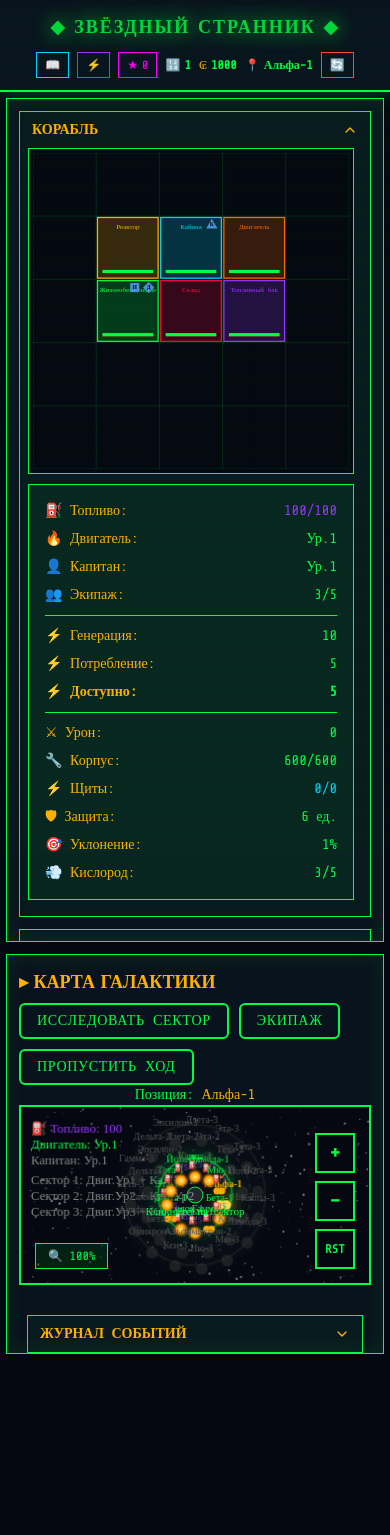
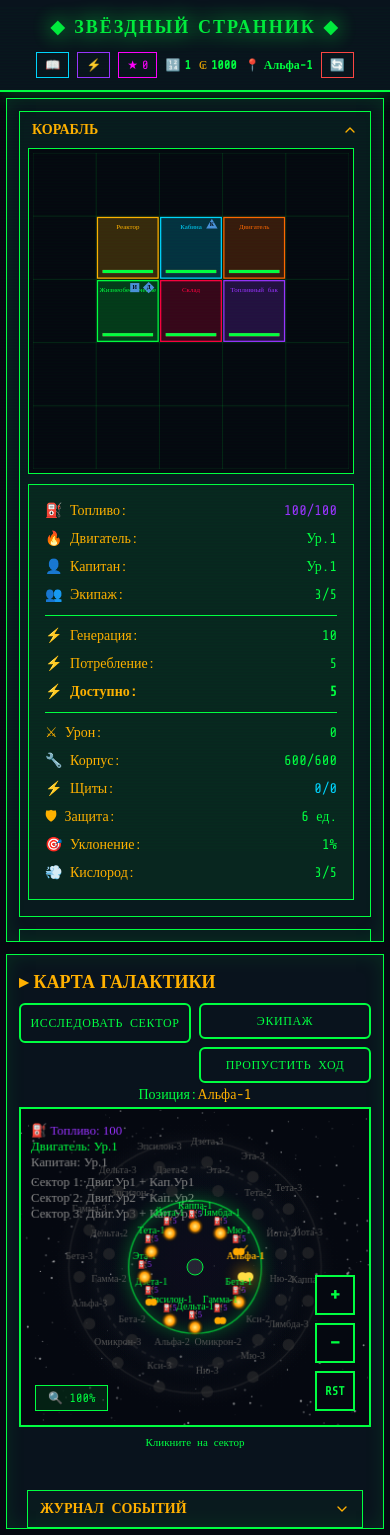
Before and after one commit to Kotovar/star-wanderer-ai, a Next.js app: page / in a window 390 px wide. Before the commit the page ends 1360 px from the top, so only its background shows below. Built offline with nearby package versions, Linux system fonts and the light colour scheme.

Commit message:
style: фиксы адаптива карт

```diff
--- a/src/game/components/EventPanels.tsx
+++ b/src/game/components/EventPanels.tsx
@@ -71,37 +71,39 @@ export function EventDisplay() {
                     <div className="font-['Orbitron'] font-bold text-lg text-[#ffb000] mb-2">
                         ▸ КАРТА ГАЛАКТИКИ
                     </div>
-                    <div className="flex gap-2.5 flex-wrap shrink-0">
+                    <div className="grid grid-cols-2 gap-2 shrink-0">
                         <Button
                             onClick={showSectorMap}
-                            className="bg-transparent border-2 border-[#00ff41] text-[#00ff41] hover:bg-[#00ff41] hover:text-[#050810] uppercase tracking-wider"
+                            className="bg-transparent border-2 border-[#00ff41] text-[#00ff41] hover:bg-[#00ff41] hover:text-[#050810] uppercase tracking-wider text-xs h-10"
                         >
                             ИССЛЕДОВАТЬ СЕКТОР
                         </Button>
+                        <div className="grid grid-rows-2 gap-2">
                             <Button
                                 onClick={showAssignments}
-                            className="bg-transparent border-2 border-[#00ff41] text-[#00ff41] hover:bg-[#00ff41] hover:text-[#050810] uppercase tracking-wider"
+                                className="bg-transparent border-2 border-[#00ff41] text-[#00ff41] hover:bg-[#00ff41] hover:text-[#050810] uppercase tracking-wider text-xs h-full"
                             >
                                 ЭКИПАЖ
                             </Button>
                             <Button
                                 onClick={skipTurn}
-                            className="bg-transparent border-2 border-[#00ff41] text-[#00ff41] hover:bg-[#00ff41] hover:text-[#050810] uppercase tracking-wider"
+                                className="bg-transparent border-2 border-[#00ff41] text-[#00ff41] hover:bg-[#00ff41] hover:text-[#050810] uppercase tracking-wider text-xs h-full"
                             >
                                 ПРОПУСТИТЬ ХОД
                             </Button>
                         </div>
-                    <div className="text-sm text-center shrink-0">
+                    </div>
+                    <div className="text-sm text-center shrink-0 h-6 flex items-center justify-center">
                         Позиция:{" "}
                         <span className="text-[#ffb000]">
                             {currentSector?.name}
                         </span>
                     </div>
-                    <div className="flex-1 min-h-0 relative">
+                    <div className="h-80 md:h-auto md:flex-1 relative shrink-0">
                         <GalaxyMap />
-                        <div className="absolute bottom-16 lg:bottom-16 inset-x-0 text-[11px] text-center text-[#00ff41] pointer-events-none">
+                    </div>
+                    <div className="text-[11px] text-center text-[#00ff41] py-2 shrink-0">
                         Кликните на сектор
-                        </div>
                     </div>
                 </div>
             );
@@ -112,34 +114,36 @@ export function EventDisplay() {
                     <div className="font-['Orbitron'] font-bold text-lg text-[#ffb000] mb-2">
                         ▸ {currentSector?.name}
                     </div>
-                    <div className="flex gap-2.5 flex-wrap shrink-0">
+                    <div className="grid grid-cols-2 gap-2 shrink-0">
                         <Button
                             onClick={showGalaxyMap}
-                            className="bg-transparent border-2 border-[#00ff41] text-[#00ff41] hover:bg-[#00ff41] hover:text-[#050810] uppercase tracking-wider"
+                            className="bg-transparent border-2 border-[#00ff41] text-[#00ff41] hover:bg-[#00ff41] hover:text-[#050810] uppercase tracking-wider text-xs h-10"
                         >
                             КАРТА
                         </Button>
+                        <div className="grid grid-rows-2 gap-2">
                             <Button
                                 onClick={showAssignments}
-                            className="bg-transparent border-2 border-[#00ff41] text-[#00ff41] hover:bg-[#00ff41] hover:text-[#050810] uppercase tracking-wider"
+                                className="bg-transparent border-2 border-[#00ff41] text-[#00ff41] hover:bg-[#00ff41] hover:text-[#050810] uppercase tracking-wider text-xs h-full"
                             >
                                 ЭКИПАЖ
                             </Button>
                             <Button
                                 onClick={skipTurn}
-                            className="bg-transparent border-2 border-[#00ff41] text-[#00ff41] hover:bg-[#00ff41] hover:text-[#050810] uppercase tracking-wider"
+                                className="bg-transparent border-2 border-[#00ff41] text-[#00ff41] hover:bg-[#00ff41] hover:text-[#050810] uppercase tracking-wider text-xs h-full"
                             >
                                 ПРОПУСТИТЬ ХОД
                             </Button>
                         </div>
-                    <div className="text-sm text-center shrink-0">
+                    </div>
+                    <div className="text-sm text-center shrink-0 h-6 flex items-center justify-center">
                         Уровень угрозы: {currentSector?.danger}
                     </div>
-                    <div className="flex-1 min-h-0 relative">
+                    <div className="h-80 md:h-auto md:flex-1 relative shrink-0">
                         <SectorMap />
-                        <div className="absolute bottom-16 lg:bottom-16 inset-x-0 text-[11px] text-center text-[#00ff41] pointer-events-none">
+                    </div>
+                    <div className="text-[11px] text-center text-[#00ff41] py-2 shrink-0">
                         Кликните по объекту
-                        </div>
                     </div>
                 </div>
             );
```
Lines whose indentation alone changed are shown as unchanged.
